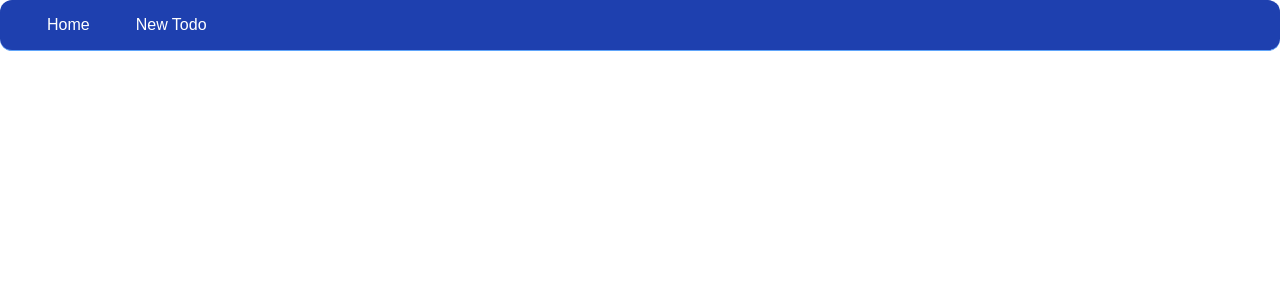
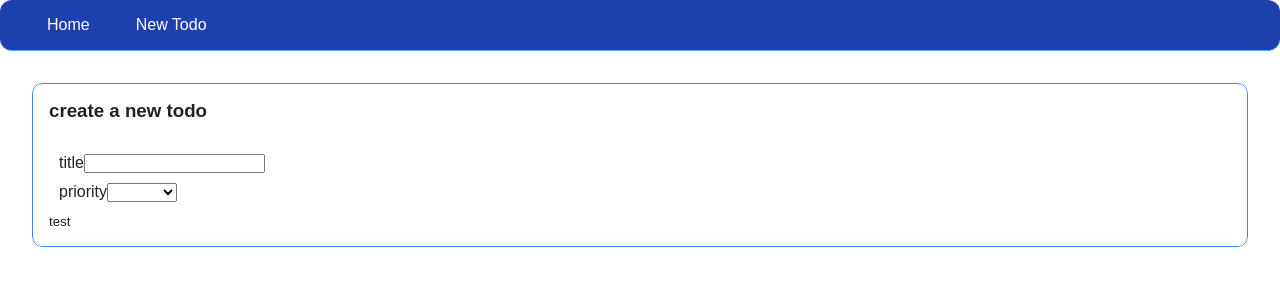
Before and after one commit to AliFarmaniDev/vue-todoApp, a Vue app: page /add in a window 1280 px wide. Shown: the top 300 px of the page. Built offline with nearby package versions, Linux system fonts and the light colour scheme; no server answers.

Commit message:
create add todo page and add todo api

```diff
--- a/src/stores/todo.js
+++ b/src/stores/todo.js
@@ -37,12 +37,28 @@ export const useTodoStore = defineStore('todo-store', {
           this.loading = false
         })
     },
-    addTodo() {},
+    addTodo(todo) {
+      //add todos
+      const newTodo = {
+        id: (+new Date()).toString(),
+        title: todo.title,
+        createdAt: new Date().toLocaleDateString(),
+        priority: todo.priority,
+        done: false
+      }
+      this.todo.push(newTodo)
+      fetch('http://localhost:3000/todos',{method: 'POST',body: JSON.stringify(newTodo)})
+      .catch((e)=>{
+        console.log(`Error is ${e.message}`)
+      })
+    },
     deleteTodo(id) {
+      //delete todo
       this.todo = this.todo.filter((t) => t.id === id)
       fetch(`http://localhost:3000/todos/${id}` , {method: 'DELETE'}).catch(e => console.log(`Error is ${e.message}`))
     },
     updateTodo(id) {
+      // update todos
       const todo = this.todofintd(t => t.id === id)
       todo.done = !todo.done
       //api call
--- a/src/views/AddTodoVieew.vue
+++ b/src/views/AddTodoVieew.vue
@@ -1,3 +1,52 @@
-<script setup></script>
+<script setup>
+import { useTodoStore } from '@/stores/todo';
+const todoStore = useTodoStore()
+import Warpper from '@/components/Warpper.vue';
+import { reactive } from 'vue';
 
-<template></template>
+const todo = reactive({
+    title: '',
+    priority: ''
+})
+
+const submit = () => {
+  console.log(value.value)
+  todoStore.addTodo(todo)
+}
+</script>
+
+<template>
+  <Warpper>
+    <form @submit.prevent="submit">
+        <h3>create a new todo</h3>
+        <div>
+            <label for="title">title</label>
+            <input id="title" type="text" v-model="todo.title"/>
+        </div>
+        <div>
+            <label for="priority">priority</label>
+            <select name="" id="priority" v-model="todo.priority">
+                <option value="high">high</option>
+                <option value="medium">medium</option>
+                <option value="low">low</option>
+            </select>
+        </div>
+        <button type="submit">test</button>
+    </form>
+  </Warpper>
+</template>
+
+<style lang="scss" scoped>
+form {
+    padding: 1rem;
+    border: 1px solid #3b82f6;
+    border-radius: 10px;
+    height: 100%;
+}
+h3 {
+    margin-bottom: 2rem;
+}
+div {
+    margin: 10px;
+}
+</style>
```
